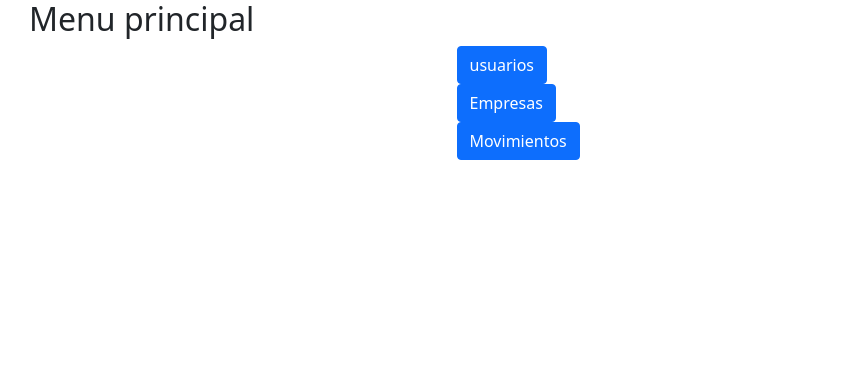
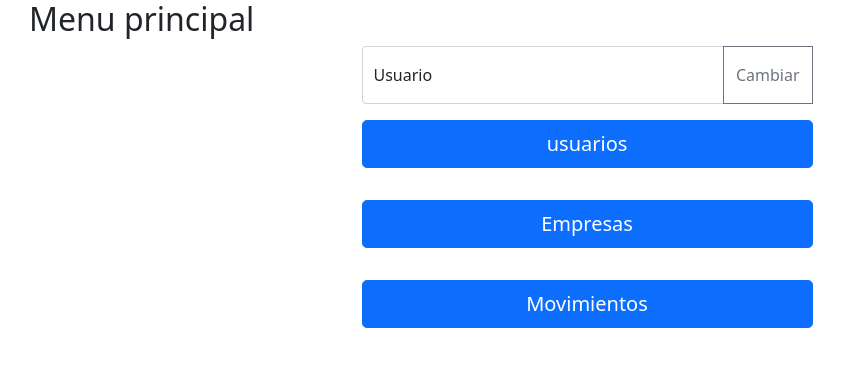
Before and after one commit to AlbertV99/movimientosIVAPY, a PHP site: page / in a window 1280 px wide. Shown: the top 367 px of the page, without its empty margins (53-897 px from the left). Run offline with PHP 8.4, Linux system fonts and the light colour scheme; tables that the repository leaves empty or names only in its code hold one stand-in row (values such as "Sample post").

Commit message:
Actualizacion de pantalla de inicio, funcionalidad de sesion agregada.

```diff
--- a/Parametros/Objetos/Movimiento.php
+++ b/Parametros/Objetos/Movimiento.php
@@ -136,10 +136,10 @@ class Movimiento{
 
         }
     }
-    public function leer_movimientos_tipo($tipo,$mes,$anho){
-        $query = "SELECT numero_factura,fecha,empresa.nombre AS empresa_nombre,empresa_ruc ,total,usuario.nombre AS usuario_nombre, usuario FROM movimiento LEFT JOIN   usuario ON usuario.ruc=usuario LEFT JOIN  empresa ON empresa_ruc = empresa.ruc WHERE tipo=? YEAR(fecha)=? AND MONTH(fecha)=? usuario ORDER BY fecha DESC";
+    public function leer_movimientos_tipo($tipo){
+        $query = "SELECT numero_factura,fecha,empresa.nombre AS empresa_nombre,empresa_ruc ,total,usuario.nombre AS usuario_nombre, usuario FROM movimiento LEFT JOIN   usuario ON usuario.ruc=usuario LEFT JOIN  empresa ON empresa_ruc = empresa.ruc WHERE tipo=? AND usuario=? ORDER BY fecha DESC";
         $temp=$this->db->prepare($query);
-        $temp->execute([$tipo,$mes,$anho,$this->usuario]);
+        $temp->execute([$tipo,$this->usuario]);
         if($temp->rowCount()>0){
             return $temp->fetchAll(\PDO::FETCH_ASSOC);
         }else{
@@ -147,7 +147,7 @@ class Movimiento{
 
         }
     }
-    public function obtener_movimientos_totalizado_tipo($tipo){
+    public function obtener_movimientos_totalizado_tipo($tipo,$mes,$anho){
         $query = "SELECT
             numero_factura,
             fecha,
@@ -162,9 +162,10 @@ class Movimiento{
             FROM movimiento
             LEFT JOIN   usuario ON usuario.ruc=usuario
             LEFT JOIN  empresa ON empresa_ruc = empresa.ruc
-             WHERE tipo=? AND usuario = ? ORDER BY fecha DESC";
+             WHERE  tipo=? AND MONTH(fecha)=? AND YEAR(fecha)=?  AND usuario = ? ORDER BY fecha DESC";
+             // echo $tipo." ".$mes." ".$anho." ".$this->usuario;
         $temp=$this->db->prepare($query);
-        $temp->execute([$tipo,$this->usuario]);
+        $temp->execute([$tipo,$mes,$anho,$this->usuario]);
 
         if($temp->rowCount()>0){
             return $temp->fetchAll(\PDO::FETCH_ASSOC);
--- a/api/movimiento.php
+++ b/api/movimiento.php
@@ -1,10 +1,12 @@
 <?php
     //inclusion de php para conectar con la BD
+
     namespace Movimientos\Api\Usuario ;
     header("Access-Control-Allow-Origin: *");
     header("Content-Type: application/json; charset=UTF-8");
     require_once('../Parametros/Conexion.php');
     require_once('../Parametros/Objetos/Movimiento.php');
+    session_start();
     use Movimientos\Config\Conexion as Conexion;
     use Movimientos\Config\Objetos\Movimiento as Movimiento;
     $conexion=new Conexion\Conexion();
@@ -24,7 +26,7 @@
             $movimiento->valor_excenta = $temp->valor_excenta;
             $movimiento->valor_gravada10 = $temp->valor_gravada10;
             $movimiento->valor_gravada5 = $temp->valor_gravada5;
-            $movimiento->usuario = $temp->usuario;
+            $movimiento->usuario = $_SESSION['usuario_actual'];
             try {
                 $resultado=$movimiento->crear_movimiento();
                 echo \json_encode(['mensaje'=>$resultado]);
@@ -41,7 +43,7 @@
                 $movimiento->cargar_id($_GET['id']);
                 $res=$movimiento->leer_movimiento_unico();
             }else if(isset($_GET['tipo'])){
-
+                $movimiento->usuario=$_SESSION['usuario_actual'];
                 $res=$movimiento->leer_movimientos_tipo($_GET['tipo']);
                 // $res=["mensaje"=>"testing correcto"];
             }
--- a/api/usuario.php
+++ b/api/usuario.php
@@ -1,10 +1,12 @@
 <?php
     //inclusion de php para conectar con la BD
+
     namespace Movimientos\Api\Usuario ;
     header("Access-Control-Allow-Origin: *");
     header("Content-Type: application/json; charset=UTF-8");
     require_once('../Parametros/Conexion.php');
     require_once('../Parametros/Objetos/Usuario.php');
+    session_start();
     use Movimientos\Config\Conexion as Conexion;
     use Movimientos\Config\Objetos\Usuario as Usuario;
     $conexion=new Conexion\Conexion();
--- a/index.php
+++ b/index.php
@@ -6,6 +6,15 @@
         <link rel="stylesheet" href="bootstrap/css/bootstrap.css">
         <script src="bootstrap/js/bootstrap.bundle.js" charset="utf-8"></script>
         <meta name="viewport" content="width=device-width, initial-scale=1">
+        <?php
+            session_start();
+            require_once('Parametros/Conexion.php');
+            require_once('Parametros/Objetos/Movimiento.php');
+            use Movimientos\Config\Conexion as Conexion;
+            $conexion=new Conexion\Conexion();
+            $conexion->conectar();
+
+        ?>
     </head>
     <body>
         <div class="container">
@@ -15,22 +24,47 @@
                 </div>
             </div>
             <div class="row justify-content-center align-items-center">
-                <div class="col-md-3 ">
+                <div class="col-md-5 ">
+                    <div class="form-floating input-group mb-3" >
+                        <input class="form-control" placeholder="0" type="text" list="usuarioLista" id="usuario" value="<?php echo (isset($_SESSION['usuario_actual']))?$_SESSION['usuario_actual']:""?>">
+                        <label for="usuario">Usuario</label>
+                        <button class="btn btn-outline-secondary" type="button" onclick="cambiarUsuario()" >Cambiar</button>
 
-                    <button type="button" class="btn btn-primary" name="button" onclick="window.location='usuario_panel.php'">usuarios</button>
+                        <datalist  id='usuarioLista'>
+                            <?php
+                                $temp=$conexion->conexion->query("SELECT ruc,nombre FROM usuario");
+                                $temp=$temp->fetchAll(PDO::FETCH_ASSOC);
+                                // print_r($temp);
+                                foreach ($temp as $key => $value) {
+                                    echo "<option value='".$value['ruc']."'>".$value['nombre']."</option>";
+                                }
+                            ?>
+                        </datalist><br>
+                    </div>
                 </div>
             </div>
             <div class="row justify-content-center align-items-center">
+                <div class="col-md-5 ">
+                    <div class="d-grid gap-2">
 
-                <div class="col-md-3 ">
-                    <button type="button" class="btn btn-primary " name="button" onclick="window.location='empresa_panel.php'">Empresas</button>
+                        <button type="button" class="btn btn-primary text-nowrap btn-lg" name="button" onclick="window.location='usuario_panel.php'">usuarios</button>
+                        <br>
+                    </div>
+                </div>
+            </div>
+            <div class="row justify-content-center align-items-center">
+                <div class="col-md-5 ">
+                    <div class="d-grid gap-2">
+                        <button type="button" class="btn btn-primary text-nowrap btn-lg " name="button" onclick="window.location='empresa_panel.php'">Empresas</button>
+                        <br>
+                    </div>
                 </div>
             </div>
             <div class="row justify-content-center">
-
-                <div class="col-md-3 ">
-                    <button type="button" class="btn btn-primary" name="button" onclick="window.location='movimiento_panel.php'">Movimientos</button>
-                </div>
+                <div class="col-md-5 ">
+                    <div class="d-grid gap-2">
+                        <button type="button" class="btn btn-primary text-nowrap btn-lg" name="button" onclick="window.location='movimiento_panel.php'">Movimientos</button>
+                    </div>
                 </div>
             </div>
 
@@ -38,4 +72,34 @@
         </div>
 
     </body>
+    <script type="text/javascript">
+        function cambiarUsuario(){
+            let metodo='POST';
+            let form={
+                "usuario":document.getElementById("usuario").value,
+            };
+            fetch("api/cambiar_usuario.php", {
+               method: metodo, // *GET, POST, PUT, DELETE, etc.
+               // mode: 'cors', // no-cors, *cors, same-origin
+               // cache: 'no-cache', // *default, no-cache, reload, force-cache, only-if-cached
+               // credentials: 'same-origin', // include, *same-origin, omit
+               // headers: {
+               //   'Content-Type': 'application/json'
+               // },
+               redirect: 'follow', // manual, *follow, error
+               referrerPolicy: 'no-referrer', // no-referrer, *no-referrer-when-downgrade, origin, origin-when-cross-origin, same-origin, strict-origin, strict-origin-when-cross-origin, unsafe-url
+               body: JSON.stringify(form) // body data type must match "Content-Type" header
+           }).then(
+               function (temp){
+                   return temp.text()
+               }
+           ).then(
+               function (res){
+                   console.log(res);
+               }
+           ).catch(
+               res=>console.log(res)
+           );
+        }
+    </script>
 </html>
```
Also changed, not shown: api/cambiar_usuario.php (added, +13 -0 lines), generar_archivo.php (+7 -5 lines), movimiento_panel.php (+7 -0 lines).
